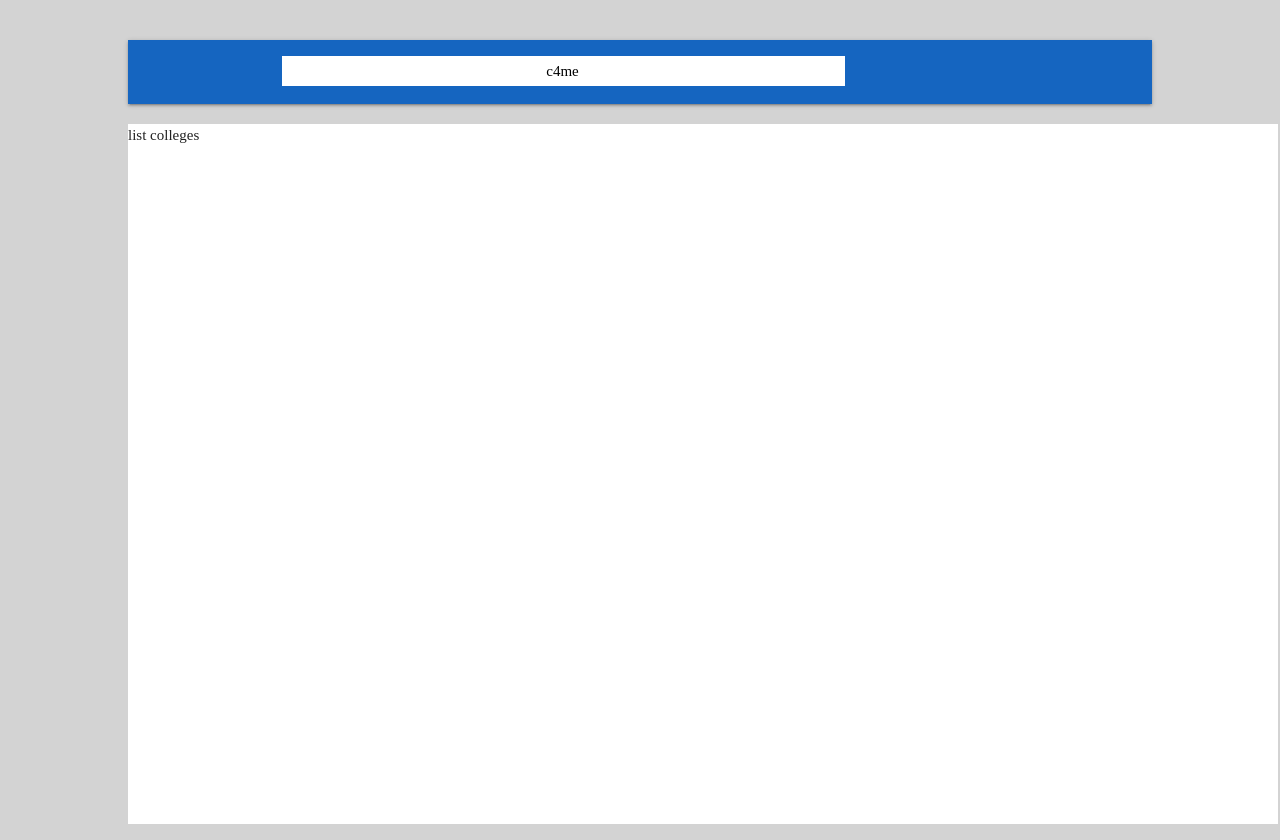
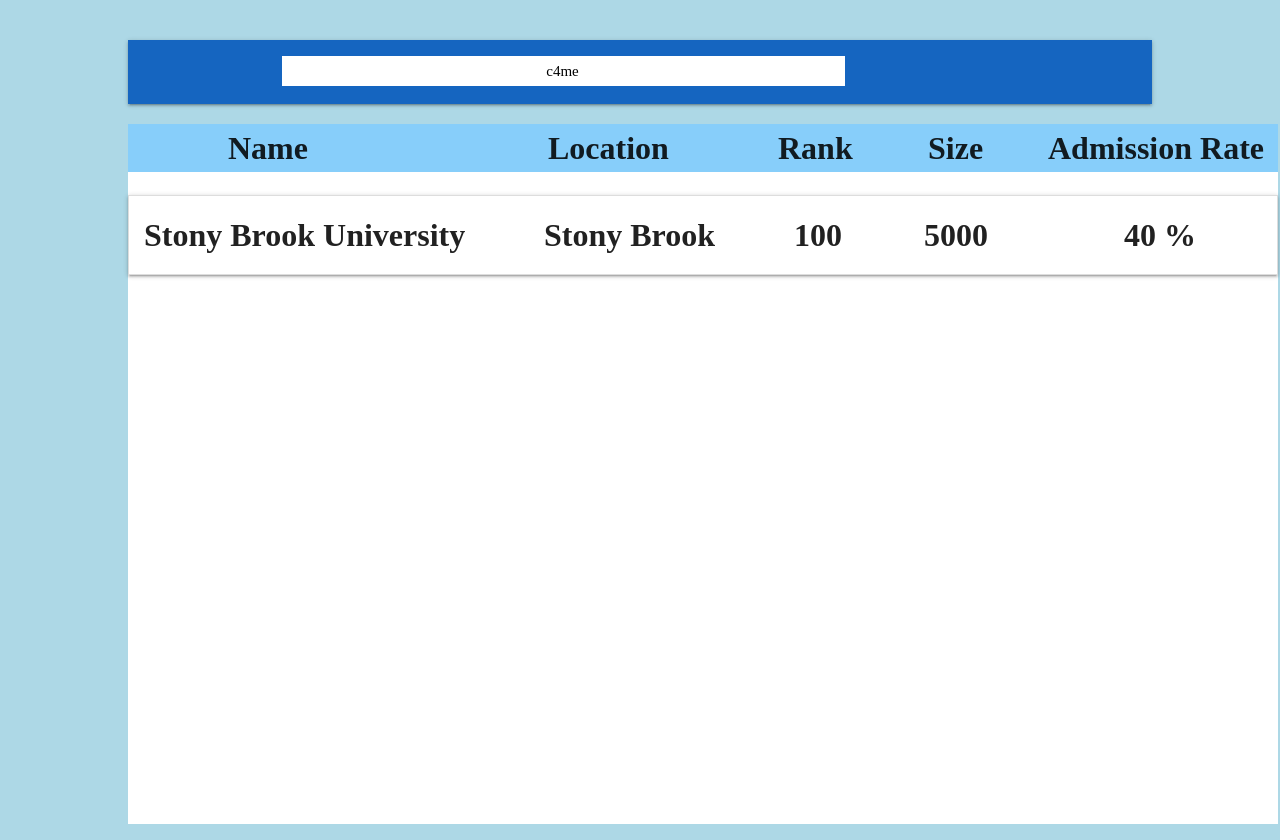
Before and after one commit to mseh1128/CSE416-c4me, a React (Create React App) app in the folder frontend/: page / in a window 1280 px wide. Shown: the top 840 px of the page. Built offline with nearby package versions, Linux system fonts and the light colour scheme.

Commit message:
Add correct folder

```diff
--- a/frontend/src/App.js
+++ b/frontend/src/App.js
@@ -5,7 +5,7 @@
 
 //import { BrowserRouter, Switch, Route } from 'react-router-dom';
 import Navbar from './components/navbar/Navbar.js';
-import StudentScreen from './components/StudentScreen.js';
+import StudentScreen from './components/studentscreen/StudentScreen.js';
 
 import 'materialize-css/dist/css/materialize.min.css';
 
--- /dev/null
+++ b/frontend/src/components/studentscreen/StudentCollege.js
@@ -0,0 +1,80 @@
+import React from 'react';
+//import { connect } from 'react-redux';
+//import { compose } from 'redux';
+//import { firestoreConnect } from 'react-redux-firebase';
+//import { tsConstructSignatureDeclaration } from '@babel/types';
+
+import 'materialize-css/dist/css/materialize.min.css';
+import M from "materialize-css";
+
+class StudentCollege extends React.Component {
+
+    getStatus = () => {
+        return "pending"
+    }
+
+    render() {
+
+        var elem = document.querySelector('.tabs');
+        var options = {}
+        var instance = M.Tabs.init(elem, options);
+
+        document.addEventListener('DOMContentLoaded', function() {
+            var elems = document.querySelectorAll('.collapsible');
+            var instances = M.Collapsible.init(elems, options);
+          });
+
+        document.addEventListener('DOMContentLoaded', function() {
+            var elems = document.querySelectorAll('.dropdown-trigger');
+            var instances = M.Dropdown.init(elems, options);
+          });
+
+        const college = this.props.college
+
+        return (
+            <ul class="collapsible">
+                <li>
+                    <div class="collapsible-header" id="collegeBanner">
+                        <div class="collegeTitleText"> {college.name} </div>
+                        <div class="collegeTitleText"> {college.location} </div>
+                        <div class="collegeTitleText"> {college.ranking} </div>
+                        <div class="collegeTitleText"> {college.size} </div>
+                        <div class="collegeTitleText"> {college.admission_rate} %</div>
+                    </div>
+                    <div class="collapsible-body" >
+                        <div id="collegeBody">
+                            <div class="collegeMoney">
+                                <span class="collegeBodyText"> Avg Cost: {'$' + college.cost} </span>
+                                <span class="collegeBodyText"> Avg Debt: {'$' + college.debt} </span>
+                            </div>
+                            <span class="collegeBodyText"> Completion Rate:  {college.completion_rate + '%'} </span>
+                            <span class="collegeBodyText"> Type:  {college.type} </span>
+                            <div class="collegeScores">
+                                <span class="collegeBodyText"> Avg Math SAT: {college.avg_SAT_Math} </span>
+                                <span class="collegeBodyText"> Avg EBRW: {college.avg_EBRW} </span>
+                                <span class="collegeBodyText"> Avg ACT: {college.avg_ACT} </span>
+                            </div>
+                            <span class="collegeBodyText"> Admission Status: </span>
+                            <a class='dropdown-trigger btn' href='#' data-target='dropdown1'> {this.getStatus()} </a>
+                            <ul id='dropdown1' class='dropdown-content'>
+                                <li><a href="#!">pending</a></li>
+                                <li class="divider" tabindex="-1"></li>
+                                <li><a href="#!">accepted</a></li>
+                                <li class="divider" tabindex="-1"></li>
+                                <li><a href="#!">denied</a></li>
+                                <li class="divider" tabindex="-1"></li>
+                                <li><a href="#!">deferred</a></li>
+                                <li class="divider" tabindex="-1"></li>
+                                <li><a href="#!">wait-listed</a></li>
+                                <li class="divider" tabindex="-1"></li>
+                                <li><a href="#!">withdrawn</a></li>
+                            </ul>
+                        </div>
+                    </div>
+                </li>
+            </ul>
+        );
+    }
+}
+
+export default StudentCollege
--- /dev/null
+++ b/frontend/src/components/studentscreen/StudentCollegesList.js
@@ -0,0 +1,27 @@
+import React from 'react';
+//import { connect } from 'react-redux';
+//import { compose } from 'redux';
+import StudentCollege from './StudentCollege';
+//import { firestoreConnect } from 'react-redux-firebase';
+
+import data from '../test/TestCollegeData.json'
+
+class StudentCollegesList extends React.Component {
+    render() {
+
+        return (
+            <div className="college-lists section">
+                { data.colleges.map(function(college) {
+                    college.id = college.key;
+                    return (
+                        <StudentCollege college={college} />
+                    );})
+                }
+            </div>
+        );
+    }
+}
+
+
+
+export default StudentCollegesList
--- a/frontend/src/components/StudentScreen.js
+++ b/frontend/src/components/studentscreen/StudentScreen.js
@@ -8,7 +8,9 @@
 import M from "materialize-css";
 import PropTypes from 'prop-types';
 
+import StudentCollegesList from './StudentCollegesList.js'
 
+import data from '../test/TestCollegeData.json'
 
 export class StudentScreen extends Component {
     state =
@@ -26,11 +28,19 @@
 
 
     render() {
-
+        //const data = data.colleges;
         return (
             <div className="student_screen_container">
                 <div className='schoolsContainer'>
-                    <span>list colleges</span>
+                    <div id="collegeListBanner">
+                        <div></div>
+                        <span class="collegeTitleText"> Name </span>
+                        <span class="collegeTitleText"> Location </span>
+                        <span class="collegeTitleText"> Rank </span>
+                        <span class="collegeTitleText"> Size </span>
+                        <span class="collegeTitleText"> Admission Rate </span>
+                    </div>
+                    <StudentCollegesList />
                 </div>
                 <div className='filtersContainer'>
                     <div>
--- /dev/null
+++ b/frontend/src/components/test/TestCollegeData.json
@@ -0,0 +1,40 @@
+{
+    "colleges": [
+        {
+            "key": 0,
+            "name": "Stony Brook University",
+            "location": "Stony Brook",
+            "ranking": 100,
+            "admission_rate": 40,
+            "completion_rate": 70,
+            "cost": 60000,
+            "debt": 30000,
+            "type": "private for-profit",
+            "size": 5000,
+            "avg_SAT_Math": 650,
+            "avg_EBRW": 700,
+            "avg_ACT": 27,
+            "majors": [
+                {
+                    "name": "Computer Science"
+                },
+                {
+                    "name": "Applied Mathematics"
+                },
+                {
+                    "name": "English"
+                }
+            ],
+            "students": [
+                {
+                    "key": 0,
+                    "userid": "Fib"
+                },
+                {
+                    "key": 1,
+                    "userid": "Onacci"
+                }
+            ]
+        }
+    ]
+}
--- a/frontend/src/css/css_layout.css
+++ b/frontend/src/css/css_layout.css
@@ -114,3 +114,43 @@
 #strictBox:hover {
   cursor: pointer;
 }
+
+.collegeTitleText {
+  font-size: xx-large;
+  font-weight: bold;
+}
+
+.collegeBodyText {
+  font-size: large;
+  font-weight: 600;
+}
+
+#collegeListBanner {
+  display: grid;
+  grid-template-columns: 100px 320px 230px 150px 120px 300px;
+  background-color: lightskyblue;
+}
+
+#collegeBanner {
+  display: grid;
+  grid-template-columns: 400px 250px 130px 200px 100px;
+}
+
+#collegeBody {
+  display: grid;
+  grid-template-columns: 200px 240px 240px 190px 145px 95px;
+}
+
+.collegeMoney {
+  position: relative;
+  top: -6px;
+  display: grid;
+  grid-template-rows: 22px 20px;
+}
+
+.collegeScores {
+  position: relative;
+  top: -21px;
+  display: grid;
+  grid-template-rows: 22px 20px 20px;
+}
--- a/frontend/src/css/css_style.css
+++ b/frontend/src/css/css_style.css
@@ -14,7 +14,7 @@
 }
 
 body {
-  background-color: lightgrey;
+  background-color: lightblue;
   font-family: 'Lexend Exa';
 }
 
```
